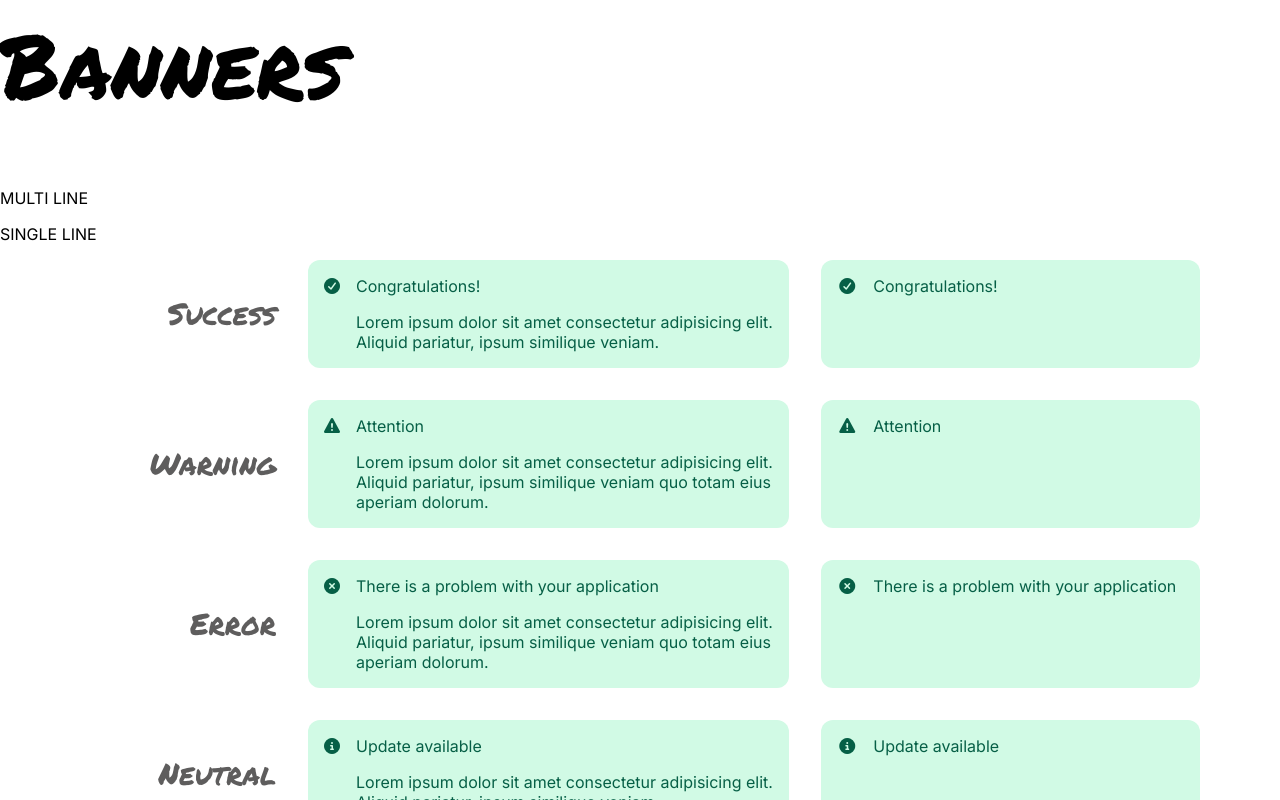
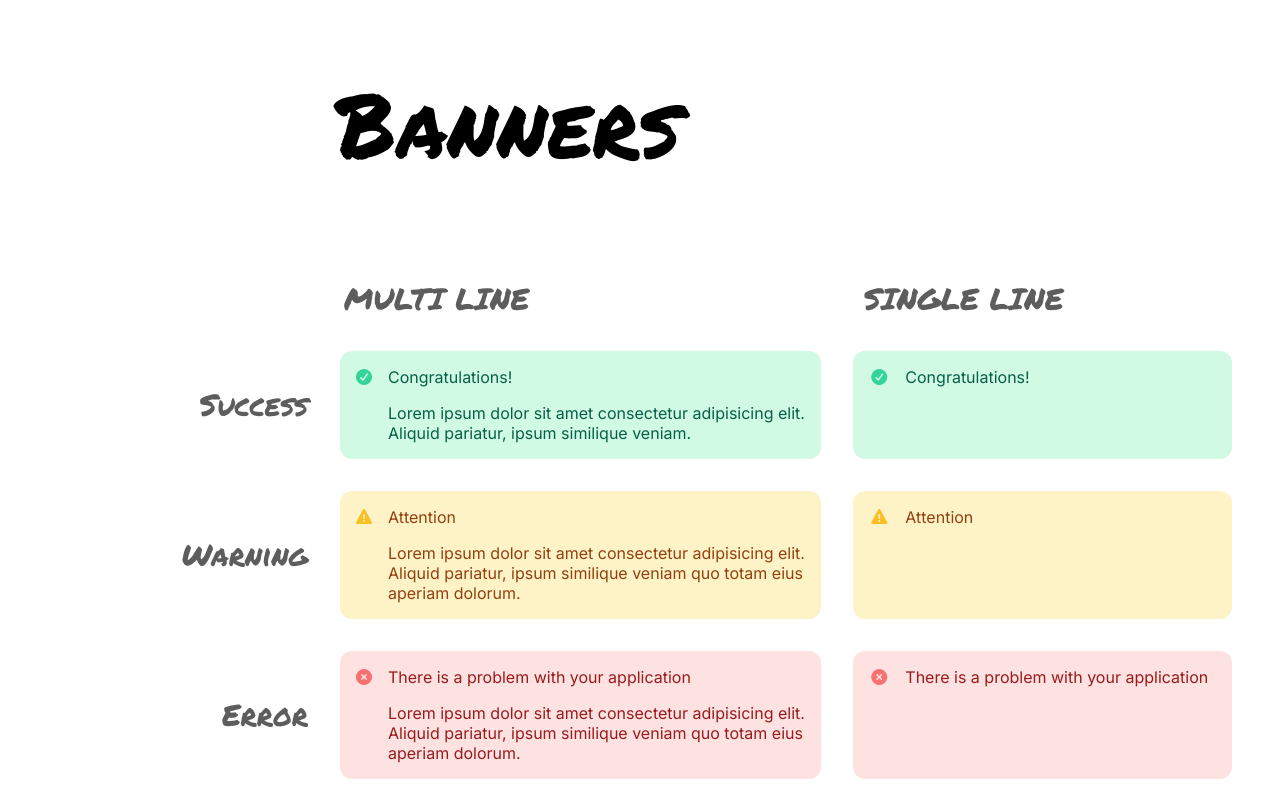
Before and after one commit to DracFiendMG/component-library-pp, a React (Vite) app: page / in a window 1280 px wide. Shown: the top 800 px of the page. Built offline with nearby package versions, Linux system fonts and the light colour scheme.

Commit message:
Refactor Banner component to accept dynamic color; update BannerContainer and banners data; enhance styles for better layout

```diff
--- a/components/Banner.jsx
+++ b/components/Banner.jsx
@@ -1,12 +1,16 @@
 export default function Banner({ title, content, icon, color }) {
     const styles = {
-        backgroundColor: `var(--green)`,
-        color: `var(--font-green)`
+        backgroundColor: `var(--${color})`,
+        color: `var(--font-${color})`
+    }
+
+    const iconStyle = {
+        color: `var(--icon-${icon})`
     }
 
     return (
         <div className="banner" style={styles}>
-            <i class={`fa-solid fa-${icon}`}></i>
+            <i class={`fa-solid fa-${icon}`} style={iconStyle}></i>
             <div>
                 <p>{title}</p>
                 <p>{content}</p>
--- a/components/BannerContainer.jsx
+++ b/components/BannerContainer.jsx
@@ -7,8 +7,8 @@ export default function BannerContainer() {
         return (
             <BannerRows>
                 <p>{ banner.label }</p>
-                <Banner title={ banner.title } content={ banner.content } icon={ banner.icon } />
-                <Banner title={ banner.title } icon={ banner.icon } />
+                <Banner title={ banner.title } content={ banner.content } icon={ banner.icon } color={ banner.color } />
+                <Banner title={ banner.title } icon={ banner.icon } color={ banner.color } />
             </BannerRows>
         )
     })
--- a/data/banners.js
+++ b/data/banners.js
@@ -3,25 +3,29 @@ const banners = [
         label: "Success",
         title: "Congratulations!",
         content: "Lorem ipsum dolor sit amet consectetur adipisicing elit. Aliquid pariatur, ipsum similique veniam.",
-        icon: "circle-check"
+        icon: "circle-check",
+        color: "green"
     },
     {
         label: "Warning",
         title: "Attention",
         content: "Lorem ipsum dolor sit amet consectetur adipisicing elit. Aliquid pariatur, ipsum similique veniam quo totam eius aperiam dolorum.",
-        icon: "triangle-exclamation"
+        icon: "triangle-exclamation",
+        color: "yellow"
     },
     {
         label: "Error",
         title: "There is a problem with your application",
         content: "Lorem ipsum dolor sit amet consectetur adipisicing elit. Aliquid pariatur, ipsum similique veniam quo totam eius aperiam dolorum.",
-        icon: "circle-xmark"
+        icon: "circle-xmark",
+        color: "red"
     },
     {
         label: "Neutral",
         title: "Update available",
         content: "Lorem ipsum dolor sit amet consectetur adipisicing elit. Aliquid pariatur, ipsum similique veniam.",
-        icon: "circle-info"
+        icon: "circle-info",
+        color: "blue"
     },
 ]
 
--- a/style.css
+++ b/style.css
@@ -1,6 +1,7 @@
 body {
     margin: 0;
     font-family: 'Inter', sans-serif;
+    padding: 0 32px;
 }
 
 :root {
@@ -21,6 +22,11 @@ body {
     --font-indigo: #3730A3;
     --font-purple: #5B21B6;
     --font-pink: #9D174D;
+
+    --icon-circle-check: #34D399;
+    --icon-triangle-exclamation: #FBBF24;
+    --icon-circle-xmark: #F87171;
+    --icon-circle-info: #60A5FA;
 
     --square: 8px;
     --pill: 24px;
@@ -89,10 +95,39 @@ h1 {
     font-weight: 500;
 }
 
+.banners-container {
+    display: grid;
+    grid-template-columns: repeat(12, 1fr);
+    align-items: start;
+}
+
+.banners-container > h1 {
+    grid-column: 4 / -1;
+}
+
+.banner-header {
+    display: grid;
+    grid-template-columns: repeat(12, 1fr);
+    grid-column: 1 / -1;
+    gap: 32px;
+    font-family: "Permanent Marker", sans-serif;
+    font-size: 30px;
+    color: #5E5D5D;
+}
+
+.banner-header > p:nth-child(1) {
+    grid-column: 4 / 9;
+}
+
+.banner-header > p:nth-child(2) {
+    grid-column: 9 / -1;
+}
+
 .banners {
     display: flex;
     flex-direction: column;
     gap: 32px;
+    grid-column: 1 / -1;
 }
 
 .banner-row {
```
